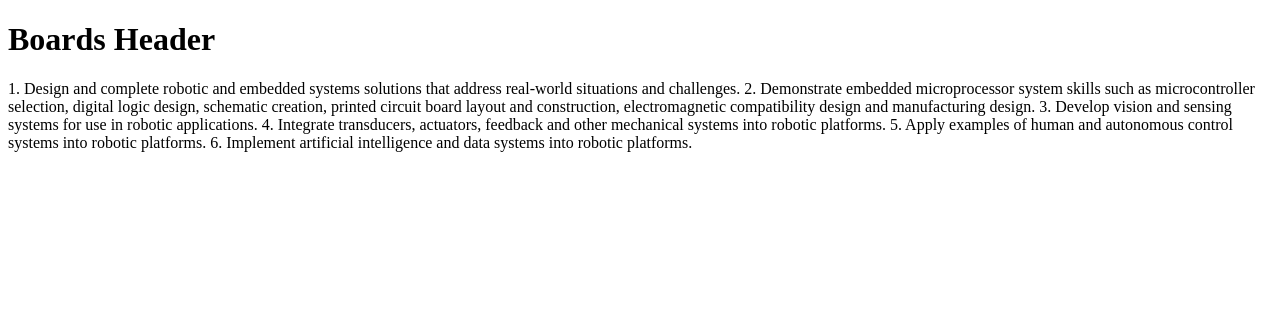
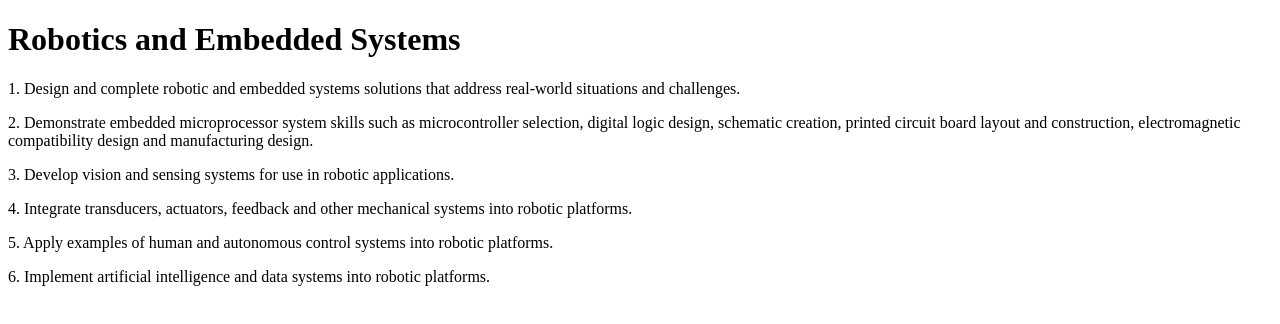
Before and after one commit to MasonNugget/UAT_CSC-102, a plain HTML site: page boards.html in a window 1280 px wide. Drawn offline with Linux system fonts and the light colour scheme.

Commit message:
Add files via upload

```diff
--- a/boards.html
+++ b/boards.html
@@ -2,23 +2,22 @@
 <!DOCTYPE html> <!--This is an HTML comment-->
 <html lang="en"> <!--This is an HTML comment-->
 <head> <!--This is an HTML comment-->
+    <link rel="stylesheet" href="Css/main.css">
     <meta charset="UTF-8">
     <meta http-equiv="X-UA-Compatible" content="IE=edge">
     <meta name="viewport" content="width=device-width, initial-scale=1.0">
     <title>Boards Website</title>
 </head>
-<body> <!--This is an HTML comment-->
+<p> <!--This is an HTML comment-->
 <h1><!--This is an HTML comment-->
-    Boards Header
+    Robotics and Embedded Systems
 </h1>
-<p><!--This is an HTML comment-->
-    1. Design and complete robotic and embedded systems solutions that address real-world situations and challenges.
-2. Demonstrate embedded microprocessor system skills such as microcontroller selection, digital logic design, schematic
-creation, printed circuit board layout and construction, electromagnetic compatibility design and manufacturing design.
-3. Develop vision and sensing systems for use in robotic applications.
-4. Integrate transducers, actuators, feedback and other mechanical systems into robotic platforms.
-5. Apply examples of human and autonomous control systems into robotic platforms.
-6. Implement artificial intelligence and data systems into robotic platforms.
-</p>
+<p> 1. Design and complete robotic and embedded systems solutions that address real-world situations and challenges.</p>
+<p> 2. Demonstrate embedded microprocessor system skills such as microcontroller selection, digital logic design, schematic
+creation, printed circuit board layout and construction, electromagnetic compatibility design and manufacturing design.</p>
+<p>3. Develop vision and sensing systems for use in robotic applications.</p>
+<p> 4. Integrate transducers, actuators, feedback and other mechanical systems into robotic platforms. </p>
+<p>5. Apply examples of human and autonomous control systems into robotic platforms.</p>
+<p>6. Implement artificial intelligence and data systems into robotic platforms.</p>
 </body>
 </html>
```
Also changed, not shown: index.html (+2 -1 lines).
